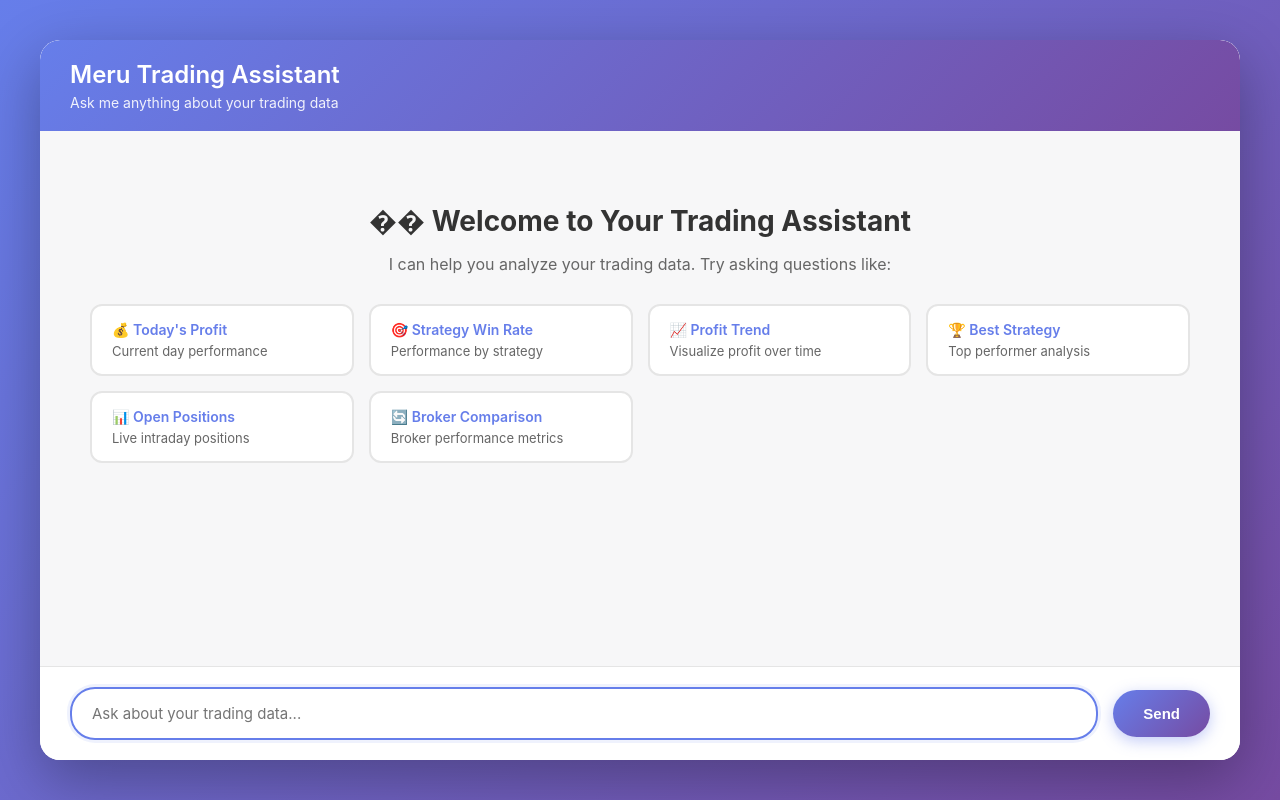
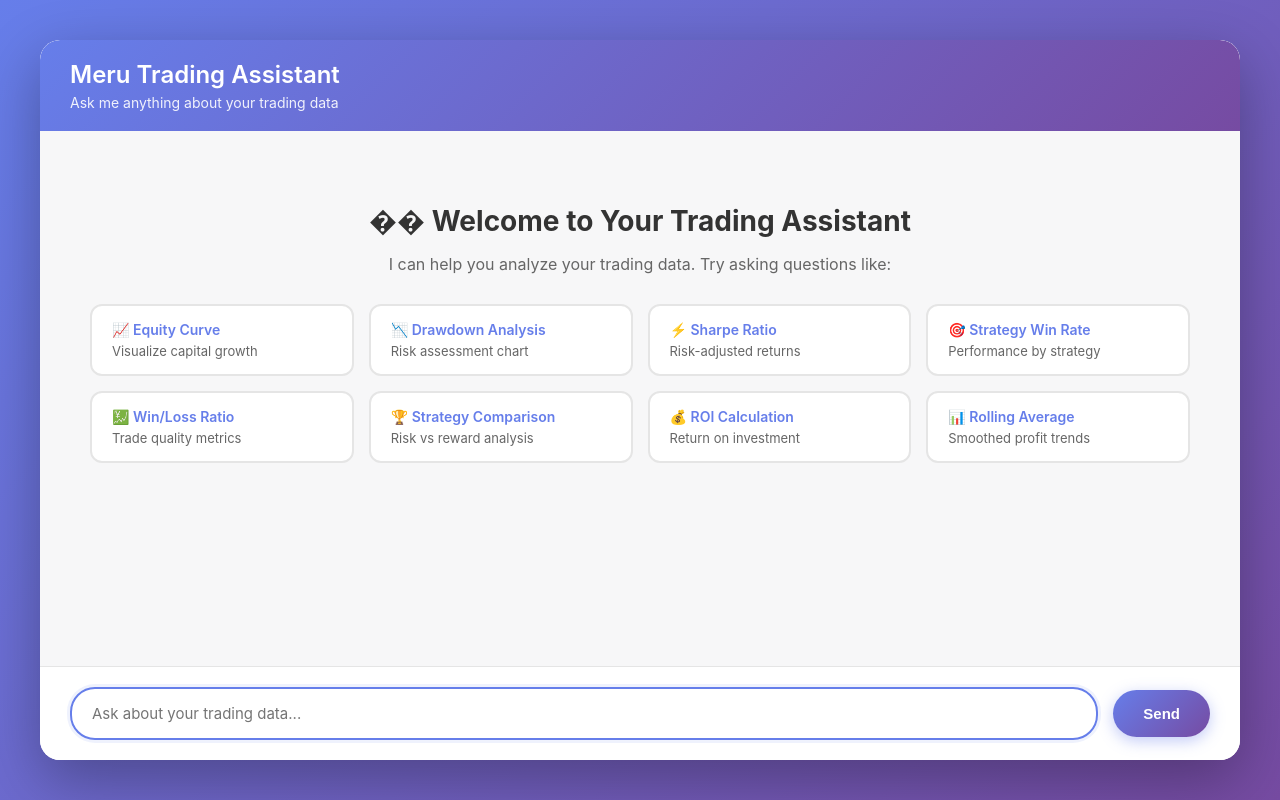
Before and after one commit to Swapnil-Cod/meru_chatbot, a Flask app: page / in a window 1280 px wide. Run offline with Flask 3, Linux system fonts and the light colour scheme; some libraries are stand-ins or nearby versions.

Commit message:
fixed chart issue

````diff
--- a/app/routes.py
+++ b/app/routes.py
@@ -8,6 +8,60 @@ from decimal import Decimal
 
 main = Blueprint("main", __name__)
 
+# ==================== TRADING TERM MAPPINGS ====================
+TERM_MAPPINGS = {
+    "1 lac": "100000",
+    "1 lakh": "100000",
+    "1 lak": "100000",
+    "one lakh": "100000",
+    "drawdown": "peak equity minus current equity",
+    "equity curve": "cumulative sum of PnL starting from initial capital",
+    "sharpe ratio": "(average return / standard deviation of returns) * sqrt(252)",
+    "win rate": "(profitable_count / trade_count) * 100",
+    "today": "current day trades",
+    "live": "today's intraday positions",
+    "open positions": "trades where selltime IS NULL",
+    "max dd": "maximum drawdown",
+    "roi": "return on investment",
+    "pnl": "profit and loss",
+}
+
+# ==================== QUERY TEMPLATES ====================
+QUERY_TEMPLATES = {
+    "equity_curve": """
+        SELECT order_date,
+               SUM(SUM(total_pnl)) OVER (ORDER BY order_date) + {initial_capital} as equity
+        FROM slip_positionlive_daily
+        WHERE mode = '{mode}'
+        GROUP BY order_date
+        ORDER BY order_date
+    """,
+
+    "drawdown": """
+        SELECT order_date,
+               SUM(SUM(total_pnl)) OVER (ORDER BY order_date) + {initial_capital} as equity,
+               MAX(SUM(SUM(total_pnl)) OVER (ORDER BY order_date) + {initial_capital})
+                   OVER (ORDER BY order_date) as peak_equity,
+               MAX(SUM(SUM(total_pnl)) OVER (ORDER BY order_date) + {initial_capital})
+                   OVER (ORDER BY order_date) -
+               SUM(SUM(total_pnl)) OVER (ORDER BY order_date) - {initial_capital} as drawdown
+        FROM slip_positionlive_daily
+        WHERE mode = '{mode}'
+        GROUP BY order_date
+        ORDER BY order_date
+    """,
+
+    "win_rate_by_strategy": """
+        SELECT strategy_name,
+               SUM(trade_count) as total_trades,
+               SUM(profitable_count) as wins,
+               (SUM(profitable_count) / SUM(trade_count) * 100) as win_rate_pct
+        FROM slip_positionlive_daily
+        GROUP BY strategy_name
+        ORDER BY win_rate_pct DESC
+    """,
+}
+
 # OpenAI client will be initialized lazily
 _openai_client = None
 
@@ -17,6 +71,46 @@ def get_openai_client():
     if _openai_client is None:
         _openai_client = OpenAI()  # Reads OPENAI_API_KEY from environment
     return _openai_client
+
+def fix_sql_query_with_error(sql_query, error_message, user_question):
+    """Ask AI to fix a SQL query based on the error message"""
+    client = get_openai_client()
+
+    prompt = f"""The following SQL query failed with an error. Please fix it and return ONLY the corrected SQL query.
+
+Original User Question: {user_question}
+
+Failed SQL Query:
+{sql_query}
+
+Error Message:
+{error_message}
+
+Common issues to check:
+- Invalid column names
+- Incorrect table names
+- Syntax errors
+- Missing GROUP BY clauses for aggregated columns
+- Division by zero
+- Incorrect date functions
+
+Return ONLY the fixed SQL query, nothing else."""
+
+    try:
+        completion = client.chat.completions.create(
+            model="gpt-4-turbo",
+            messages=[{"role": "user", "content": prompt}],
+            temperature=0.1
+        )
+
+        fixed_query = completion.choices[0].message.content.strip()
+        fixed_query = re.sub(r'^```sql\s*|\s*```$', '', fixed_query, flags=re.MULTILINE)
+        fixed_query = re.sub(r'^```\s*|\s*```$', '', fixed_query, flags=re.MULTILINE)
+
+        return fixed_query
+    except Exception as e:
+        print(f"Error fixing SQL query: {e}")
+        return None
 
 def serialize_results(results):
     """Convert database results to JSON-serializable format"""
@@ -114,6 +208,29 @@ KEY INSIGHTS:
 - Use trading_all for detailed trade analysis, historical trends
 - Use trading_today for current day live positions
 
+TRADING METRICS DEFINITIONS:
+1. Maximum Drawdown: Largest peak-to-trough decline in equity
+   - Formula: MAX(peak_equity - current_equity)
+   - Use window functions: MAX() OVER (ORDER BY date)
+
+2. Equity Curve: Running total of capital over time
+   - Start with initial capital: 100000 (1 lakh for PROD mode)
+   - Formula: initial_capital + SUM(daily_pnl) OVER (ORDER BY date)
+
+3. Sharpe Ratio: Risk-adjusted return measure
+   - Formula: (AVG(daily_return) / STDDEV(daily_return)) * SQRT(252)
+   - Higher is better (>1 is good, >2 is excellent)
+
+4. Win Rate: Percentage of profitable trades
+   - Formula: (profitable_count / trade_count) * 100
+   - Available in slip_positionlive_daily table
+
+5. ROI (Return on Investment): Percentage return on capital
+   - Formula: (total_pnl / initial_capital) * 100
+
+6. Average Win/Loss: Average profit per winning/losing trade
+   - Use CASE statements to filter profitable vs unprofitable trades
+
 IMPORTANT: Do NOT use order_date column in trading_all. Always use DATE(ordertime) for date comparisons.
 """
 
@@ -137,6 +254,10 @@ Rules:
 8. Format dates properly for MySQL
 9. IMPORTANT: If the user asks a follow-up question (like "what was the ticker" or "show me more details"),
    use the context from previous questions and queries to understand what they're referring to.
+10. For EQUITY CURVE queries: Use SUM(SUM(total_pnl)) OVER (ORDER BY order_date) + 100000 (starting capital 1 lakh)
+11. For DRAWDOWN queries: Calculate as peak_equity - current_equity using window functions
+12. Initial capital is always 100000 (1 lakh) for PROD mode
+13. Use slip_positionlive_daily table for equity curves and drawdown (faster than trading_all)
 
 Examples:
 
@@ -176,6 +297,76 @@ A: SELECT order_date, SUM(total_pnl) as daily_pnl, SUM(trade_count) as trades, (
 Q: "Compare broker performance this month"
 A: SELECT broker, SUM(total_pnl) as profit, SUM(trade_count) as trades FROM slip_positionlive_daily WHERE order_date >= DATE_FORMAT(CURDATE(), '%Y-%m-01') GROUP BY broker ORDER BY profit DESC;
 
+=== Equity Curve & Drawdown Queries (Advanced) ===
+Q: "Show me equity curve starting with 1 lakh" OR "Chart my equity over time"
+A: SELECT order_date, SUM(SUM(total_pnl)) OVER (ORDER BY order_date) + 100000 as equity FROM slip_positionlive_daily WHERE mode = 'PROD' GROUP BY order_date ORDER BY order_date;
+
+Q: "Show drawdown chart" OR "Chart maximum drawdown" OR "Show me a chart of maximum drawdown"
+A: SELECT order_date,
+       SUM(SUM(total_pnl)) OVER (ORDER BY order_date) + 100000 as equity,
+       MAX(SUM(SUM(total_pnl)) OVER (ORDER BY order_date) + 100000) OVER (ORDER BY order_date) as peak_equity,
+       (MAX(SUM(SUM(total_pnl)) OVER (ORDER BY order_date) + 100000) OVER (ORDER BY order_date)) - (SUM(SUM(total_pnl)) OVER (ORDER BY order_date) + 100000) as drawdown
+FROM slip_positionlive_daily
+WHERE mode = 'PROD'
+GROUP BY order_date
+ORDER BY order_date;
+
+Q: "What is my maximum drawdown percentage?"
+A: WITH equity_curve AS (
+    SELECT order_date,
+           SUM(SUM(total_pnl)) OVER (ORDER BY order_date) + 100000 as equity,
+           MAX(SUM(SUM(total_pnl)) OVER (ORDER BY order_date) + 100000) OVER (ORDER BY order_date) as peak_equity
+    FROM slip_positionlive_daily
+    WHERE mode = 'PROD'
+    GROUP BY order_date
+)
+SELECT MAX((peak_equity - equity) / peak_equity * 100) as max_drawdown_pct FROM equity_curve;
+
+=== Risk Metrics & Advanced Analytics ===
+Q: "Calculate my Sharpe ratio" OR "What is my Sharpe ratio?"
+A: WITH daily_returns AS (
+    SELECT order_date, SUM(total_pnl) as daily_pnl
+    FROM slip_positionlive_daily
+    WHERE mode = 'PROD'
+    GROUP BY order_date
+)
+SELECT (AVG(daily_pnl) / STDDEV(daily_pnl)) * SQRT(252) as sharpe_ratio FROM daily_returns;
+
+Q: "What is my ROI?" OR "Calculate return on investment"
+A: SELECT (SUM(total_pnl) / 100000 * 100) as roi_percentage FROM slip_positionlive_daily WHERE mode = 'PROD';
+
+Q: "Show me average win and average loss"
+A: SELECT
+    AVG(CASE WHEN total_pnl > 0 THEN total_pnl END) as avg_win,
+    AVG(CASE WHEN total_pnl < 0 THEN total_pnl END) as avg_loss,
+    AVG(CASE WHEN total_pnl > 0 THEN total_pnl END) / ABS(AVG(CASE WHEN total_pnl < 0 THEN total_pnl END)) as win_loss_ratio
+FROM trading_all;
+
+Q: "Chart my rolling 7-day profit average"
+A: SELECT order_date,
+       SUM(total_pnl) as daily_pnl,
+       AVG(SUM(total_pnl)) OVER (ORDER BY order_date ROWS BETWEEN 6 PRECEDING AND CURRENT ROW) as rolling_7day_avg
+FROM slip_positionlive_daily
+WHERE mode = 'PROD'
+GROUP BY order_date
+ORDER BY order_date;
+
+Q: "What are my best and worst trading days?"
+A: (SELECT order_date, SUM(total_pnl) as pnl, 'Best' as type FROM slip_positionlive_daily WHERE mode = 'PROD' GROUP BY order_date ORDER BY pnl DESC LIMIT 5)
+UNION ALL
+(SELECT order_date, SUM(total_pnl) as pnl, 'Worst' as type FROM slip_positionlive_daily WHERE mode = 'PROD' GROUP BY order_date ORDER BY pnl ASC LIMIT 5)
+ORDER BY pnl DESC;
+
+Q: "Compare strategy risk-adjusted returns"
+A: SELECT strategy_name,
+       SUM(total_pnl) as total_profit,
+       (SUM(profitable_count) / SUM(trade_count) * 100) as win_rate,
+       SUM(total_pnl) / STDDEV(total_pnl) as risk_adjusted_return
+FROM slip_positionlive_daily
+WHERE mode = 'PROD'
+GROUP BY strategy_name
+ORDER BY risk_adjusted_return DESC;
+
 Follow-up Example:
 Previous Q: "What was my biggest loss?"
 Previous SQL: SELECT * FROM trading_all ORDER BY total_pnl ASC LIMIT 1;
@@ -201,7 +392,7 @@ A: SELECT ticker FROM trading_all ORDER BY total_pnl ASC LIMIT 1;
     messages.append({"role": "user", "content": user_question})
 
     completion = client.chat.completions.create(
-        model="gpt-3.5-turbo",
+        model="gpt-4-turbo",
         messages=messages,
         temperature=0.1
     )
@@ -229,7 +420,7 @@ Results: {json.dumps(results, default=str)}
 Please provide a natural language answer to the user's question based on these results."""
 
     completion = client.chat.completions.create(
-        model="gpt-3.5-turbo",
+        model="gpt-4-turbo",
         messages=[
             {"role": "system", "content": system_prompt},
             {"role": "user", "content": user_prompt}
@@ -241,23 +432,35 @@ Please provide a natural language answer to the user's question based on these r
 def detect_chart_type(user_question, results):
     """Detect if user explicitly requested a chart and determine chart type"""
     if not results or len(results) == 0:
+        print("❌ Chart detection: No results")
         return None
 
-    # ONLY show charts if user explicitly asks for visualization
-    chart_keywords = ['chart', 'plot', 'graph', 'visualize']
+    # Show charts if user explicitly asks for visualization OR query looks chart-worthy
+    chart_keywords = ['chart', 'plot', 'graph', 'visualize', 'show me a', 'trend', 'over time', 'curve', 'drawdown']
     export_keywords = ['excel', 'csv', 'export', 'download']
 
-    has_chart_keyword = any(keyword in user_question.lower() for keyword in chart_keywords)
-    has_export_keyword = any(keyword in user_question.lower() for keyword in export_keywords)
+    user_question_lower = user_question.lower()
+    has_chart_keyword = any(keyword in user_question_lower for keyword in chart_keywords)
+    has_export_keyword = any(keyword in user_question_lower for keyword in export_keywords)
+
+    # Auto-detect chart-worthy queries even without explicit keywords
+    auto_chart_indicators = ['equity', 'profit trend', 'performance', 'comparison', 'daily', 'monthly', 'rolling']
+    has_auto_chart_indicator = any(indicator in user_question_lower for indicator in auto_chart_indicators)
 
     # If user asks for export/excel/csv, show export buttons (with optional chart)
     # If user asks for chart/plot/graph, show chart
-    if not (has_chart_keyword or has_export_keyword):
+    # Also show chart if query has auto-chart indicators and returns time-series data
+    print(f"📊 Chart detection: has_chart={has_chart_keyword}, has_export={has_export_keyword}, has_auto={has_auto_chart_indicator}")
+
+    if not (has_chart_keyword or has_export_keyword or has_auto_chart_indicator):
+        print("❌ Chart detection: No chart/export keywords found")
         return None  # No visualization request = no chart/export
 
     # Basic validation
     row_count = len(results)
-    if row_count == 1 or row_count > 50:
+    # Allow charts for 1-1000 rows (removed upper limit restriction)
+    # Single row is OK for metrics like "What is my Sharpe ratio?"
+    if row_count == 0 or row_count > 1000:
         return None
 
     columns = list(results[0].keys())
@@ -272,7 +475,10 @@ def detect_chart_type(user_question, results):
             date_cols.append(col)
 
     if len(numeric_cols) == 0:
+        print("❌ Chart detection: No numeric columns found")
         return None
+
+    print(f"✅ Chart detection proceeding: {row_count} rows, numeric_cols={numeric_cols}, date_cols={date_cols}")
 
     # If only export requested, return export-only config
     if has_export_keyword and not has_chart_keyword:
@@ -281,8 +487,8 @@ def detect_chart_type(user_question, results):
             'show_export': True
         }
 
-    # If chart requested, determine chart type with AI
-    if has_chart_keyword:
+    # If chart requested or auto-detected, determine chart type with AI
+    if has_chart_keyword or has_auto_chart_indicator:
         client = get_openai_client()
         sample_data = results[:3] if len(results) >= 3 else results
 
@@ -295,8 +501,11 @@ Total Rows: {len(results)}
 
 Chart type rules:
 - Time series (date/datetime column + numeric column) = "line"
-- Comparisons (categories + numeric values, 5-30 rows) = "bar"
+- Equity curves, drawdowns, trends over time = "line"
+- Comparisons (categories + numeric values) = "bar"
 - Distributions (categories + values showing proportions, 3-10 rows) = "pie"
+- Single metric value = "bar" (show as simple bar)
+- Multiple time-based rows (>5 rows with dates) = "line"
 - Default = "bar"
 
 Respond ONLY with JSON:
@@ -305,7 +514,7 @@ Respond ONLY with JSON:
 
         try:
             completion = client.chat.completions.create(
-                model="gpt-3.5-turbo",
+                model="gpt-4-turbo",
                 messages=[{"role": "user", "content": prompt}],
                 temperature=0.1
             )
@@ -382,11 +591,35 @@ def chat():
                 "error": error_msg
             }), 400
 
-        # Step 2: Execute the query
+        # Step 2: Execute the query with retry logic
         conn = get_db()
-        with conn.cursor() as cur:
-            cur.execute(sql_query)
-            results = cur.fetchall()
+        max_retries = 2
+        results = None
+
+        for attempt in range(max_retries):
+            try:
+                with conn.cursor() as cur:
+                    cur.execute(sql_query)
+                    results = cur.fetchall()
+                break  # Success, exit retry loop
+            except Exception as db_error:
+                error_msg = str(db_error)
+                print(f"Query execution failed (attempt {attempt + 1}/{max_retries}): {error_msg}")
+
+                if attempt < max_retries - 1:
+                    # Try to fix the query
+                    print(f"Attempting to fix SQL query...")
+                    fixed_query = fix_sql_query_with_error(sql_query, error_msg, user_input)
+
+                    if fixed_query and fixed_query != sql_query:
+                        print(f"Retrying with fixed query: {fixed_query}")
+                        sql_query = fixed_query
+                    else:
+                        print("Could not generate a fixed query, using original")
+                        break
+                else:
+                    # Final attempt failed
+                    raise
 
         # Serialize results for JSON compatibility
         serialized_results = serialize_results(results)
@@ -418,7 +651,7 @@ def chat():
         # If database query fails, fall back to general chat
         client = get_openai_client()
         completion = client.chat.completions.create(
-            model="gpt-3.5-turbo",
+            model="gpt-4-turbo",
             messages=[
                 {"role": "system", "content": "You are a helpful financial trading assistant."},
                 {"role": "user", "content": user_input},
--- a/templates/index.html
+++ b/templates/index.html
@@ -22,29 +22,37 @@
                     <h2>�� Welcome to Your Trading Assistant</h2>
                     <p>I can help you analyze your trading data. Try asking questions like:</p>
                     <div class="example-queries">
-                        <div class="example-query" onclick="app.askQuestion('What is my profit today?')">
-                            <div class="example-query-title">💰 Today's Profit</div>
-                            <div class="example-query-text">Current day performance</div>
+                        <div class="example-query" onclick="app.askQuestion('Chart my equity curve starting with 1 lakh in PROD mode')">
+                            <div class="example-query-title">📈 Equity Curve</div>
+                            <div class="example-query-text">Visualize capital growth</div>
+                        </div>
+                        <div class="example-query" onclick="app.askQuestion('Show me a chart of maximum drawdown over time')">
+                            <div class="example-query-title">📉 Drawdown Analysis</div>
+                            <div class="example-query-text">Risk assessment chart</div>
+                        </div>
+                        <div class="example-query" onclick="app.askQuestion('What is my Sharpe ratio?')">
+                            <div class="example-query-title">⚡ Sharpe Ratio</div>
+                            <div class="example-query-text">Risk-adjusted returns</div>
                         </div>
                         <div class="example-query" onclick="app.askQuestion('What is the win rate for each strategy?')">
                             <div class="example-query-title">🎯 Strategy Win Rate</div>
                             <div class="example-query-text">Performance by strategy</div>
                         </div>
-                        <div class="example-query" onclick="app.askQuestion('Show me my profit trend over the last 30 days')">
-                            <div class="example-query-title">📈 Profit Trend</div>
-                            <div class="example-query-text">Visualize profit over time</div>
+                        <div class="example-query" onclick="app.askQuestion('Show me average win and average loss')">
+                            <div class="example-query-title">💹 Win/Loss Ratio</div>
+                            <div class="example-query-text">Trade quality metrics</div>
                         </div>
-                        <div class="example-query" onclick="app.askQuestion('Which strategy performed best last week?')">
-                            <div class="example-query-title">🏆 Best Strategy</div>
-                            <div class="example-query-text">Top performer analysis</div>
+                        <div class="example-query" onclick="app.askQuestion('Compare strategy risk-adjusted returns')">
+                            <div class="example-query-title">🏆 Strategy Comparison</div>
+                            <div class="example-query-text">Risk vs reward analysis</div>
                         </div>
-                        <div class="example-query" onclick="app.askQuestion('Show me my current open positions')">
-                            <div class="example-query-title">📊 Open Positions</div>
-                            <div class="example-query-text">Live intraday positions</div>
+                        <div class="example-query" onclick="app.askQuestion('What is my ROI?')">
+                            <div class="example-query-title">💰 ROI Calculation</div>
+                            <div class="example-query-text">Return on investment</div>
                         </div>
-                        <div class="example-query" onclick="app.askQuestion('Compare broker performance this month')">
-                            <div class="example-query-title">🔄 Broker Comparison</div>
-                            <div class="example-query-text">Broker performance metrics</div>
+                        <div class="example-query" onclick="app.askQuestion('Chart my rolling 7-day profit average')">
+                            <div class="example-query-title">📊 Rolling Average</div>
+                            <div class="example-query-text">Smoothed profit trends</div>
                         </div>
                     </div>
                 </div>
````
